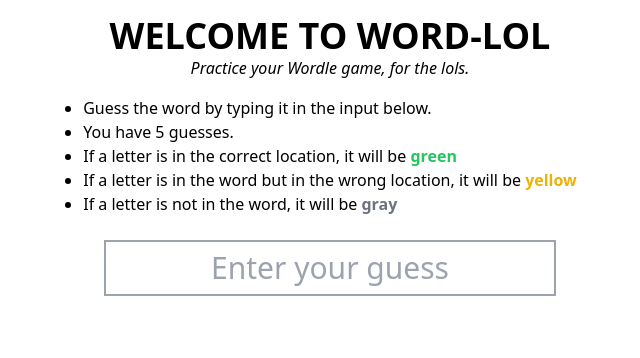
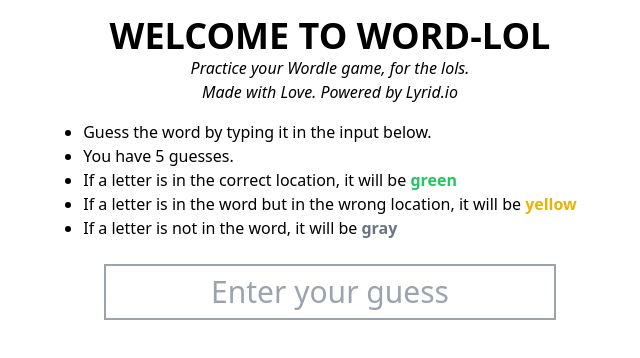
Before and after one commit to azhry/wordlol, a Next.js app: page / in a window 1280 px wide. Shown: the top 358 px of the page, without its empty margins (310-950 px from the left). Built offline with nearby package versions, Linux system fonts and the light colour scheme.

Commit message:
Update description.tsx

```diff
--- a/components/description.tsx
+++ b/components/description.tsx
@@ -3,6 +3,7 @@
     <div className="text-center my-4">
       <h1 className="text-4xl font-bold">WELCOME TO WORD-LOL</h1>
       <p className="italic">Practice your Wordle game, for the lols.</p>
+      <p className="italic">Made with Love. Powered by Lyrid.io</p>
       <ul className="hidden md:block text-left list-disc mt-4">
         <li className="">Guess the word by typing it in the input below.</li>
         <li>You have 5 guesses.</li>
```
